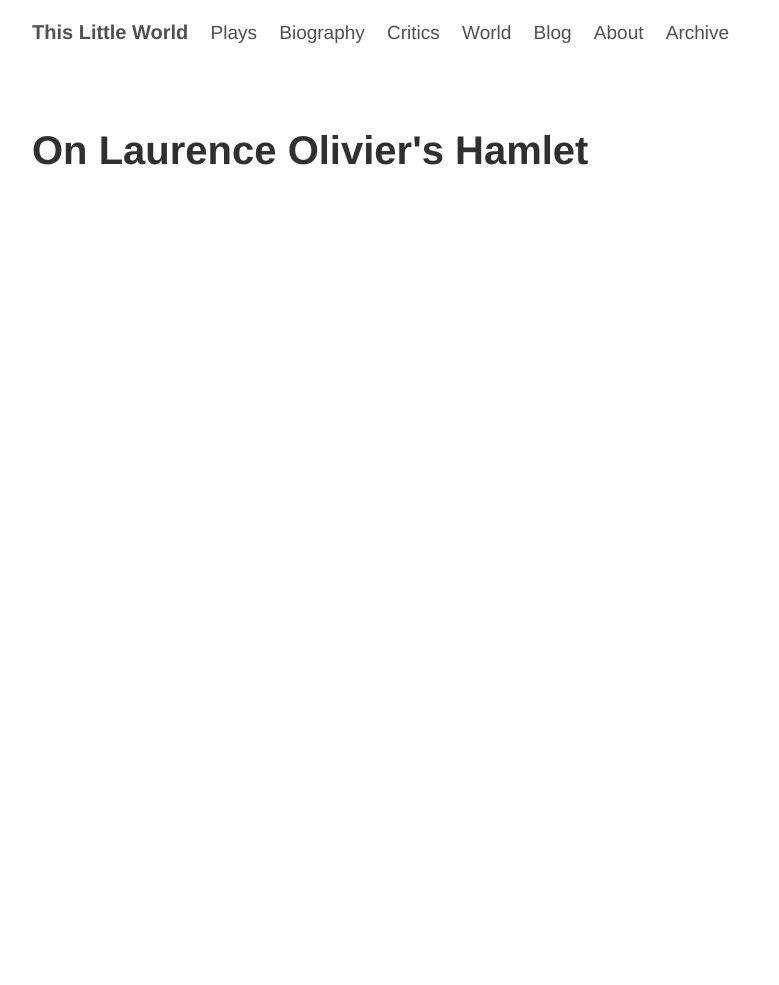
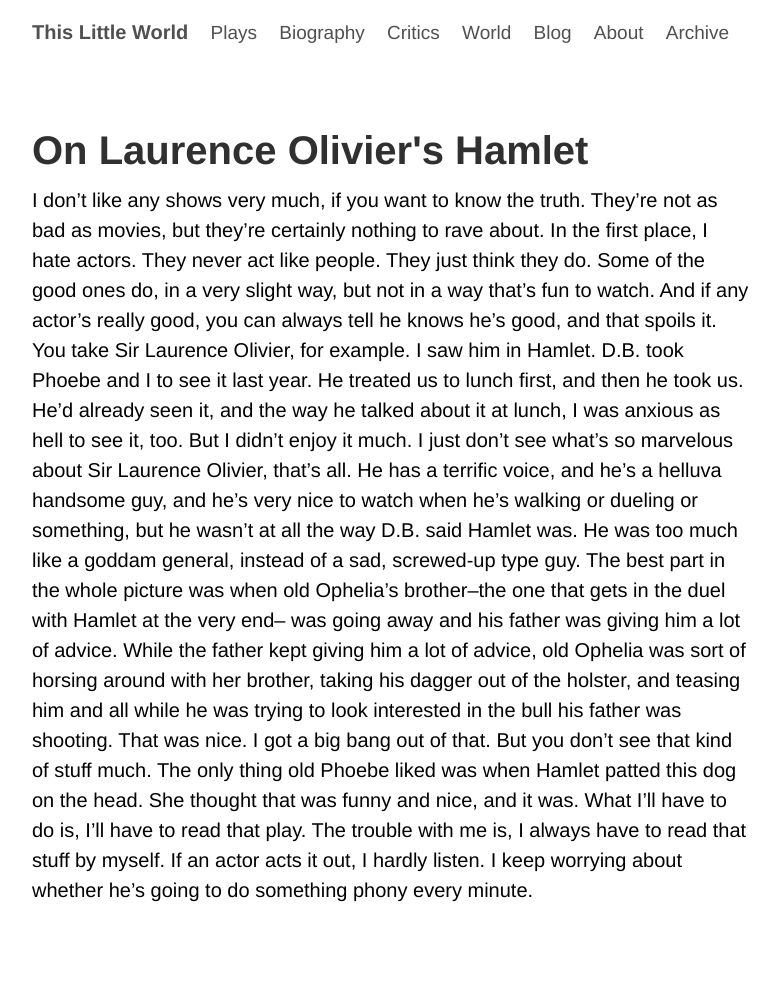
Before and after one commit to ThisLittleWorld/ThisLittleWorld.github.io, a Jekyll site: the page built from pages/critics/stage.salinger.md, in a window 1280 px wide. Shown: the whole page, without its empty margins (248-1027 px from the left). Built offline with Jekyll 4.4.1, drawn with Linux system fonts in a browser that asks for light colours; Markdown is read by kramdown in place of the engine named in the settings; before the commit the page ends 900 px from its top, so only the background shows below that.

Commit message:
Update stage.salinger.md

```diff
--- a/pages/critics/stage.salinger.md
+++ b/pages/critics/stage.salinger.md
@@ -3,3 +3,25 @@ layout: page
 title: On Laurence Olivier's Hamlet
 permalink: "/stage.salinger/"
 ---
+I don't like any shows very much, if you want to know the truth. They're not as bad as
+movies, but they're certainly nothing to rave about. In the first place, I hate actors. They
+never act like people. They just think they do. Some of the good ones do, in a very slight
+way, but not in a way that's fun to watch. And if any actor's really good, you can always
+tell he knows he's good, and that spoils it. You take Sir Laurence Olivier, for example. I
+saw him in Hamlet. D.B. took Phoebe and I to see it last year. He treated us to lunch first,
+and then he took us. He'd already seen it, and the way he talked about it at lunch, I was
+anxious as hell to see it, too. But I didn't enjoy it much. I just don't see what's so
+marvelous about Sir Laurence Olivier, that's all. He has a terrific voice, and he's a helluva
+handsome guy, and he's very nice to watch when he's walking or dueling or something,
+but he wasn't at all the way D.B. said Hamlet was. He was too much like a goddam
+general, instead of a sad, screwed-up type guy. The best part in the whole picture was
+when old Ophelia's brother--the one that gets in the duel with Hamlet at the very end--
+was going away and his father was giving him a lot of advice. While the father kept
+giving him a lot of advice, old Ophelia was sort of horsing around with her brother,
+taking his dagger out of the holster, and teasing him and all while he was trying to look
+interested in the bull his father was shooting. That was nice. I got a big bang out of that.
+But you don't see that kind of stuff much. The only thing old Phoebe liked was when
+Hamlet patted this dog on the head. She thought that was funny and nice, and it was.
+What I'll have to do is, I'll have to read that play. The trouble with me is, I always have to
+read that stuff by myself. If an actor acts it out, I hardly listen. I keep worrying about
+whether he's going to do something phony every minute.
```
